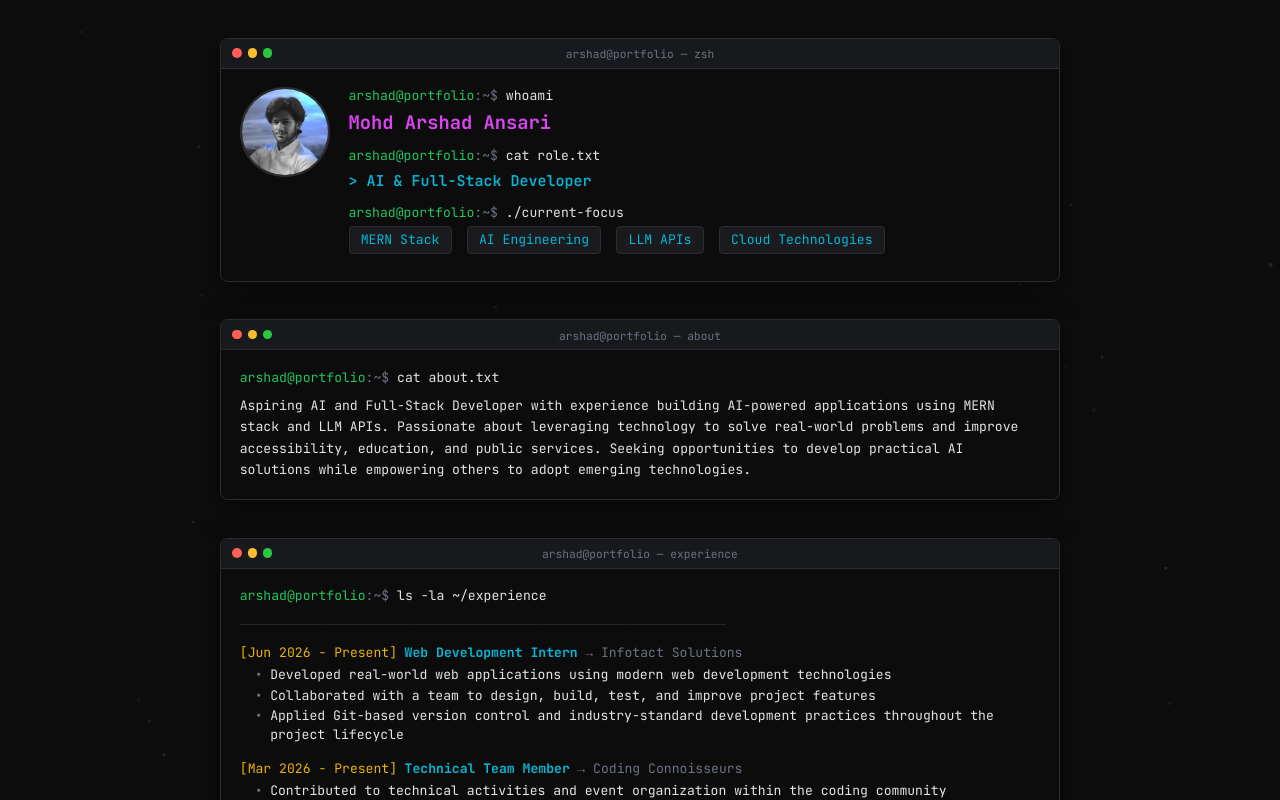
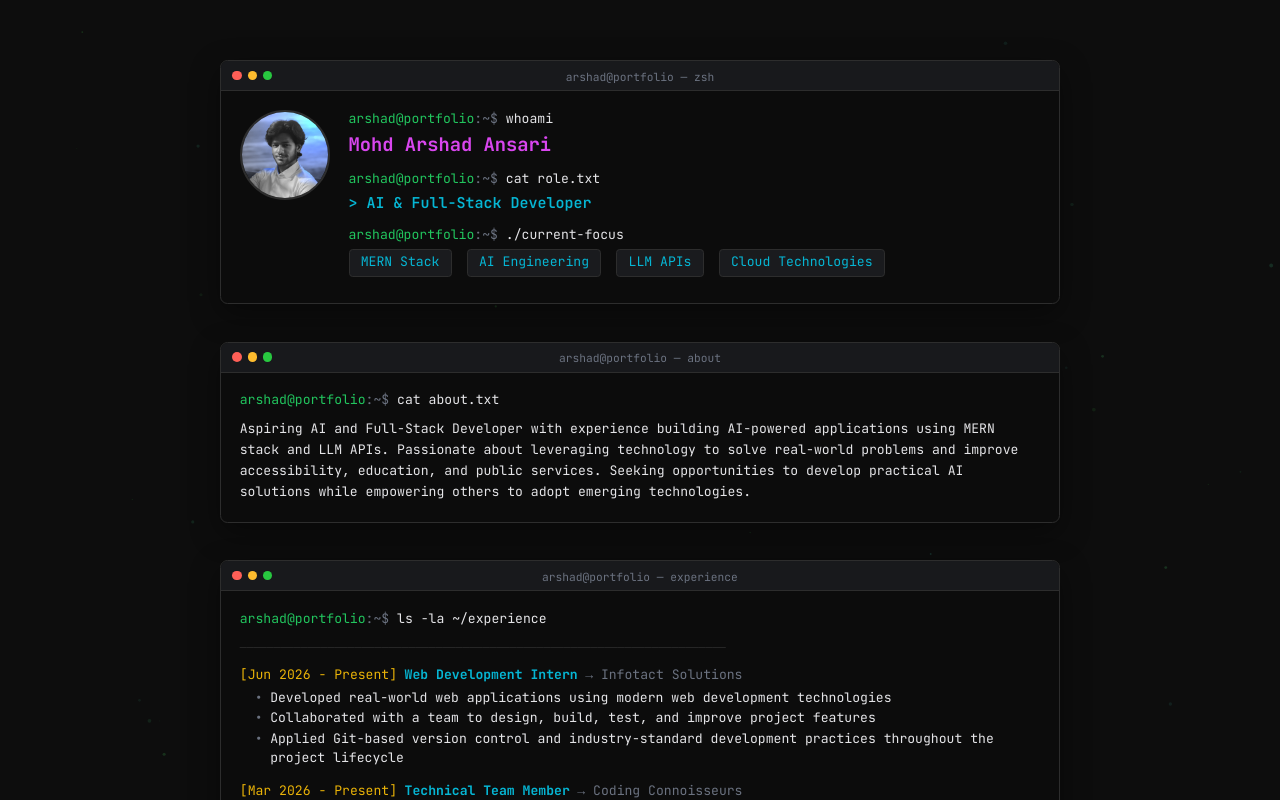
Before and after one commit to mohdarshadd/portfolio, a Next.js app: page / in a window 1280 px wide. Shown: the top 800 px of the page. Built offline with nearby package versions, Linux system fonts and the light colour scheme.

Commit message:
Increase top padding above the first terminal
Changed from uniform py-6/py-10 to pt-10 sm:pt-16 / pb-6 sm:pb-10
giving more breathing room above the hero section.

```diff
--- a/src/components/Portfolio.tsx
+++ b/src/components/Portfolio.tsx
@@ -35,7 +35,7 @@ function Bullet({ text }: { text: string }) {
 
 export default function Portfolio() {
   return (
-    <div className="w-full min-h-screen py-6 sm:py-10 px-3 sm:px-6 relative z-10">
+    <div className="w-full min-h-screen pt-10 sm:pt-16 pb-6 sm:pb-10 px-3 sm:px-6 relative z-10">
       {/* ──────────── Hero ──────────── */}
       <TerminalSection>
         <div className="flex flex-col sm:flex-row items-start gap-5">
```
